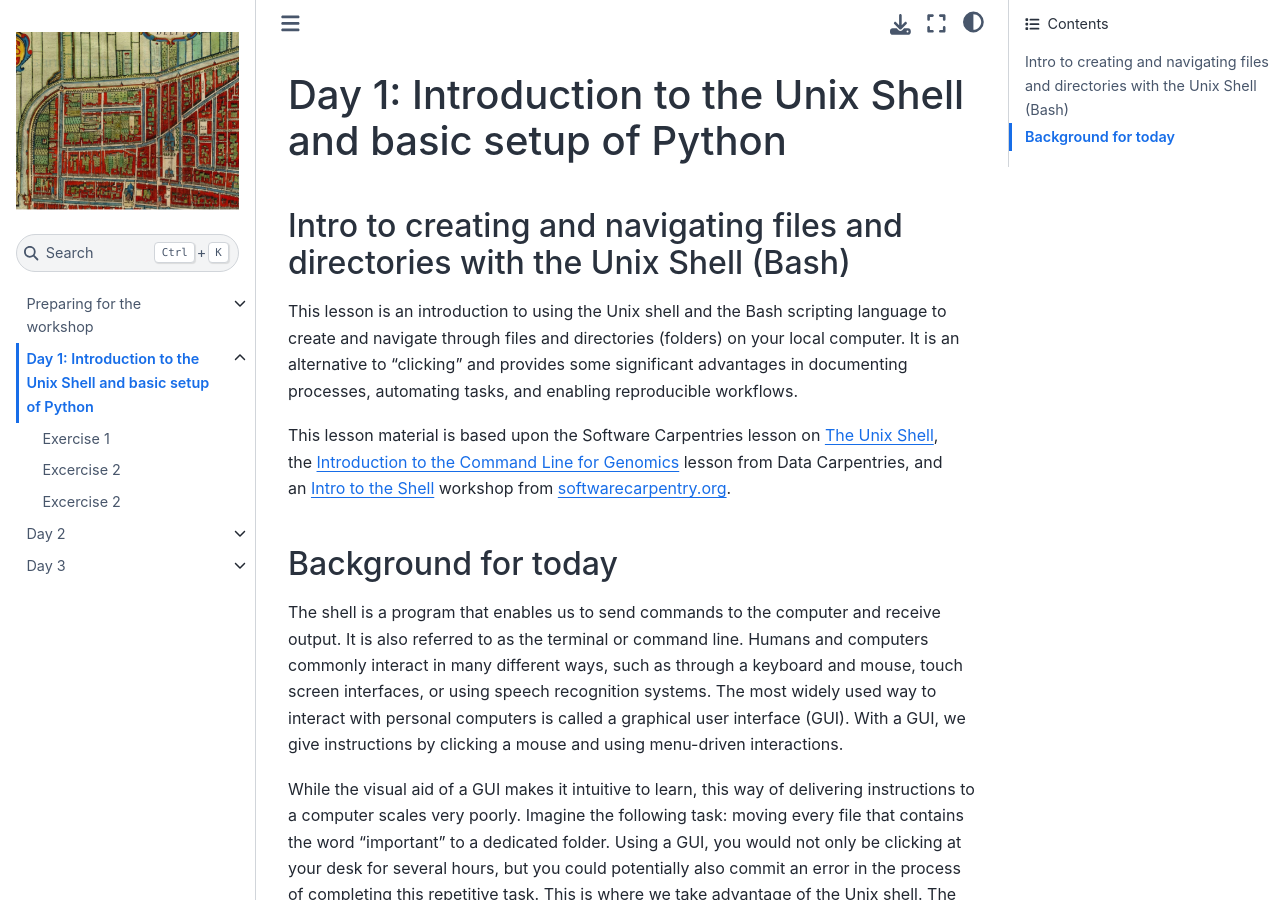
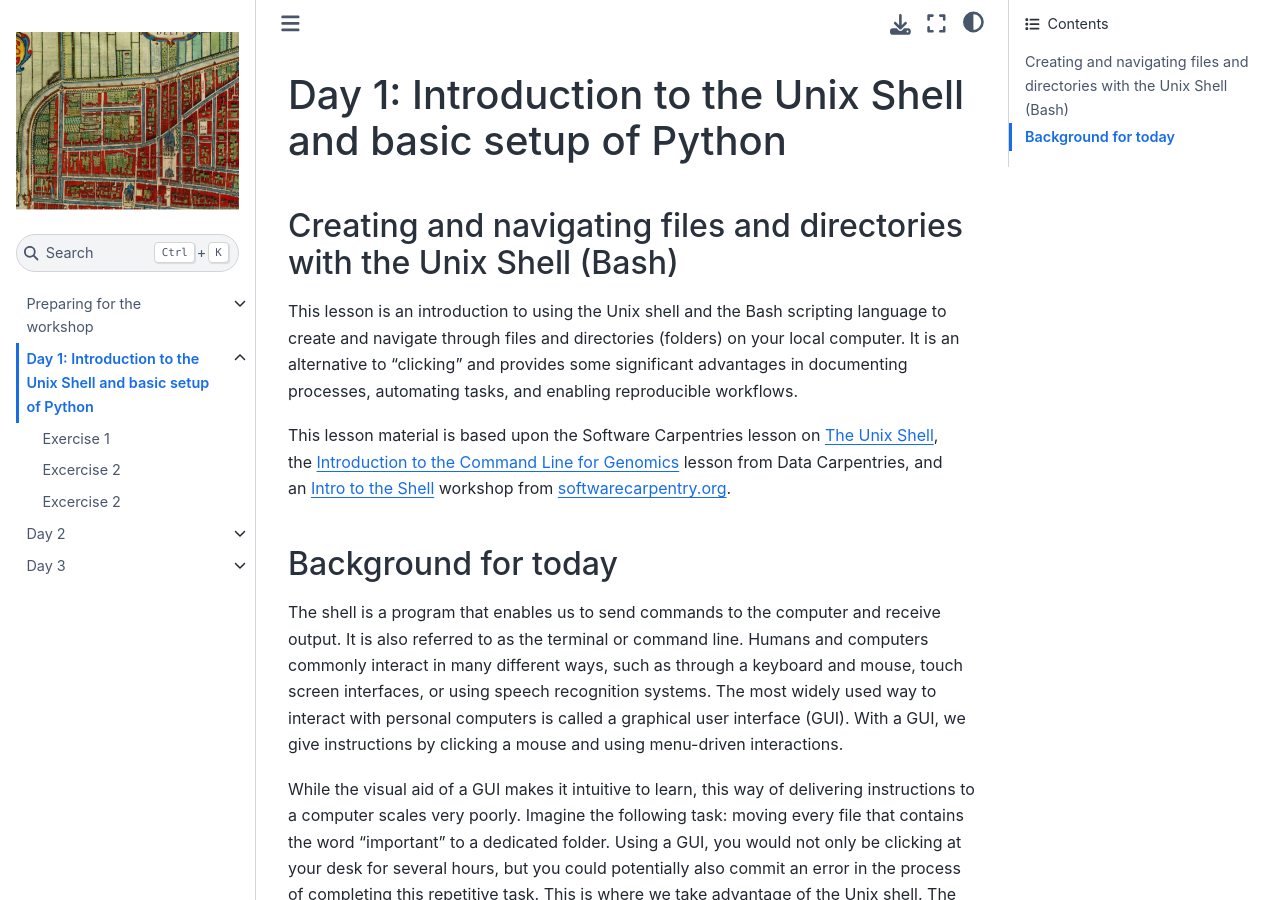
Before and after one commit to the-magnificents/04-02-2021-Carpentry-for-HGIS, a Jupyter Book: the page built from 01_Day_1_Unix_Shell/00_README.md, in a window 1280 px wide and 900 px high. Built offline with Jupyter Book 1.0.4 settings and Sphinx 7.4.7 and the Sphinx Book theme 1.1.4, drawn with Linux system fonts in a browser that asks for light colours; pages that are not in the unit, such as notebooks, are missing from menus.

Commit message:
unix shell intro update

```diff
--- a/01_Day_1_Unix_Shell/00_README.md
+++ b/01_Day_1_Unix_Shell/00_README.md
@@ -1,6 +1,6 @@
 # Day 1: Introduction to the Unix Shell and basic setup of Python
 
-## Intro to creating and navigating files and directories with the Unix Shell (Bash)
+## Creating and navigating files and directories with the Unix Shell (Bash)
 
 This lesson is an introduction to using the Unix shell and the Bash scripting language to create and navigate through files and directories (folders) on your local computer. It is an alternative to "clicking" and provides some significant advantages in documenting processes, automating tasks, and enabling reproducible workflows.
 
```
